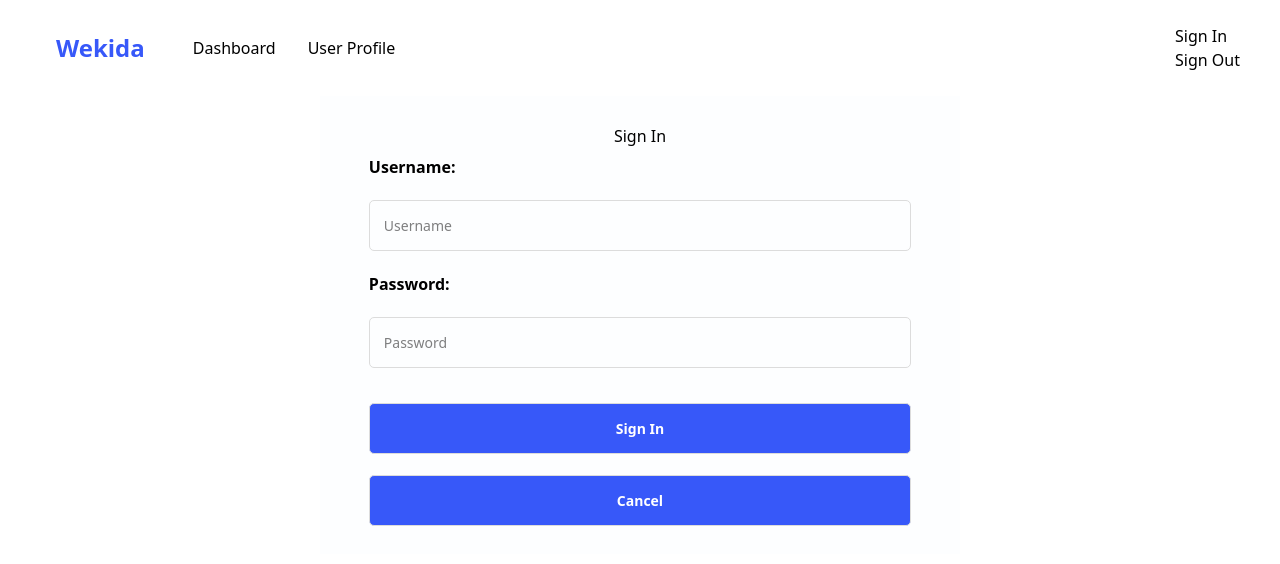
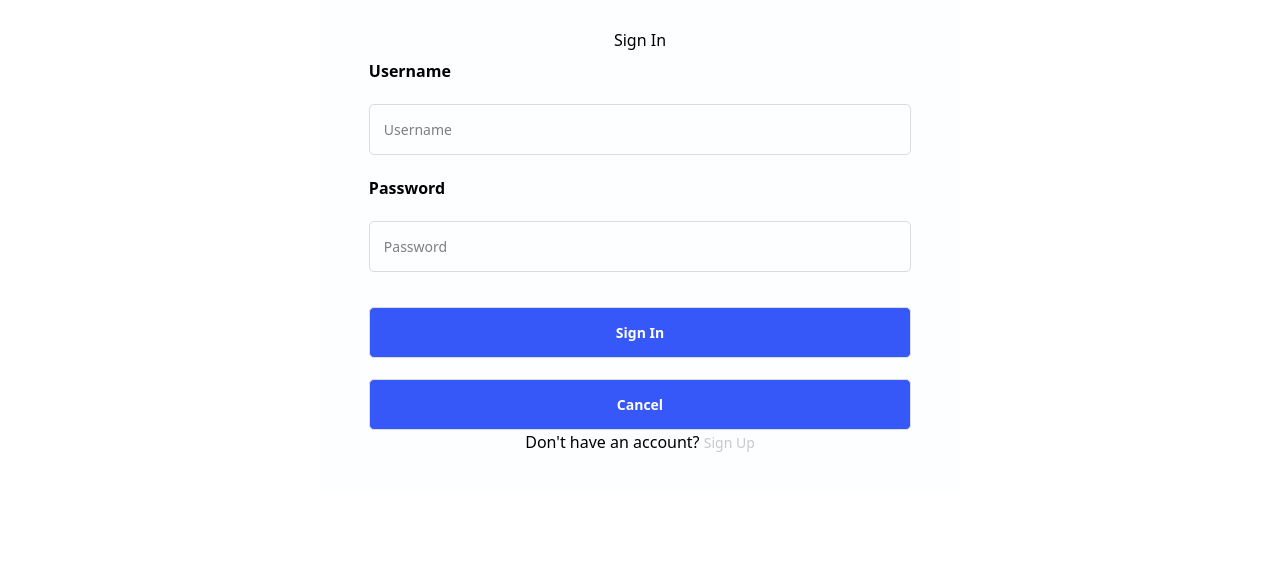
Before and after one commit to dallas-vanwyk/wekida-event-planning-front-end, a React (Vite) app: page /sign-in in a window 1280 px wide. Shown: the top 564 px of the page. Built offline with nearby package versions, Linux system fonts and the light colour scheme; no server answers.

Commit message:
adjusted Return in App.jsx for conditionally showing pages based on login status. Continued development on sign in/up. did minor code formatting in navbar.

```diff
--- a/src/App.jsx
+++ b/src/App.jsx
@@ -25,14 +25,15 @@ function App() {
     if (user) fetchAllEvents();
   }, []);
 
+
+  if (user) {
+
     return (
       // <Router>
       <div className="App">
         <NavBar />
         <Routes>
           <Route path="/" element={<Dashboard />} />
-        <Route path="/sign-up" element={<SignUpForm />} />
-        <Route path="/sign-in" element={<SignInForm />} />
           <Route path="/events/create" element={<CreateEvent />} />
           <Route path="/events/preview" element={<PreviewEvent />} />
           <Route path="/events/confirmation" element={<EventConfirmation />} />
@@ -40,6 +41,23 @@ function App() {
       </div>
       // </Router>
     );
+
+  } else {
+
+    return (
+      // <Router>
+      <div className="App">
+        {/* Put a title/header here????? */}
+        <Routes>
+          <Route path="/sign-up" element={<SignUpForm />} />
+          {/* <Route path="/sign-in" element={<SignInForm />} /> */}
+          <Route path="/*" element={<SignInForm />} />
+        </Routes>
+      </div>
+      // </Router>
+    );
+
+  };
 };
 
 export default App;
--- a/src/components/NavBar/NavBar.jsx
+++ b/src/components/NavBar/NavBar.jsx
@@ -1,8 +1,8 @@
 // src/components/NavBar/NavBar.jsx
 
 import { Link } from "react-router";
-import { useContext} from 'react'
-import {UserContext} from '../../contexts/UserContext.jsx'
+import { useContext } from 'react';
+import { UserContext } from '../../contexts/UserContext.jsx';
 
 const NavBar = () => {
   const handleSignOut = () => {
--- a/src/components/SignInForm/SignInForm.jsx
+++ b/src/components/SignInForm/SignInForm.jsx
@@ -1,7 +1,7 @@
 // src/components/SignInForm/SignInForm.jsx
 
 import { useState, useContext } from "react";
-import { useNavigate } from "react-router";
+import { useNavigate, Link } from "react-router";
 import { signIn } from "../../services/authService";
 import styles from './SignInForm.module.css';
 import { UserContext } from "../../contexts/UserContext";
@@ -39,7 +39,7 @@ const SignInForm = () => {
         {/* <p>{message}</p> */}
         <form autoComplete='off' onSubmit={handleSubmit} className={styles.container}>
           <div>
-            <label htmlFor='username'>Username:</label>
+            <label htmlFor='username'>Username</label>
             <input
               type='text'
               autoComplete='off'
@@ -52,7 +52,7 @@ const SignInForm = () => {
             />
           </div>
           <div>
-            <label htmlFor='password'>Password:</label>
+            <label htmlFor='password'>Password</label>
             <input
               type='password'
               autoComplete='off'
@@ -69,6 +69,11 @@ const SignInForm = () => {
             <button onClick={() => navigate('/')}>Cancel</button>
           </div>
         </form>
+        <p>
+          Don't have an account? <Link to="/sign-up" className=" ">
+            Sign Up <i className=" "></i>
+          </Link>
+        </p>
       </section>
     </main>
   );
--- a/src/components/SignUpForm/SignUpForm.jsx
+++ b/src/components/SignUpForm/SignUpForm.jsx
@@ -1,7 +1,7 @@
 // src/components/SignUpForm/SignUpForm.jsx
 
 import { useState, useContext } from "react";
-import { useNavigate } from "react-router";
+import { useNavigate, Link } from "react-router";
 import { signUp } from "../../services/authService";
 import styles from './SignUpForm.module.css';
 import { UserContext } from "../../contexts/UserContext";
@@ -49,7 +49,7 @@ const SignUpForm = () => {
         <p>{message}</p>
         <form onSubmit={handleSubmit} className={styles.container}>
           <div>
-            <label htmlFor='firstName'>First name:</label>
+            <label htmlFor='firstName'>First name</label>
             <input
               type="text"
               name="firstName"
@@ -60,7 +60,7 @@ const SignUpForm = () => {
             />
           </div>
           <div>
-            <label htmlFor='lastName'>Last name:</label>
+            <label htmlFor='lastName'>Last name</label>
             <input
               type="text"
               name="lastName"
@@ -70,7 +70,7 @@ const SignUpForm = () => {
             />
           </div>
           <div>
-            <label htmlFor='username'>Username:</label>
+            <label htmlFor='username'>Username</label>
             <input
               type="text"
               name="username"
@@ -81,7 +81,7 @@ const SignUpForm = () => {
             />
           </div>
           <div>
-            <label htmlFor='email'>Email:</label>
+            <label htmlFor='email'>Email</label>
             <input
               type="email"
               name="email"
@@ -92,8 +92,8 @@ const SignUpForm = () => {
             />
           </div>
           <div>
-          <label htmlFor='password'>Password:</label>
-          <input
+            <label htmlFor='password'>Password</label>
+            <input
               type="password"
               name="password"
               placeholder="Password"
@@ -103,7 +103,7 @@ const SignUpForm = () => {
             />
           </div>
           <div>
-          <input
+            <input
               type="password"
               name="confirmPassword"
               placeholder="Confirm Password"
@@ -113,10 +113,15 @@ const SignUpForm = () => {
             />
           </div>
           <div>
-            <button disabled={isFormInvalid()}>SignUp</button>
+            <button disabled={isFormInvalid()}>Sign Up</button>
             <button type='button' onClick={() => navigate('/')} >Cancel</button>
           </div>
         </form>
+        <p>
+          Already have an account? <Link to="/sign-in" className=" ">
+            Sign In <i className=" "></i>
+          </Link>
+        </p>
       </section>
     </main>
   );
```
Lines whose indentation alone changed are shown as unchanged.
